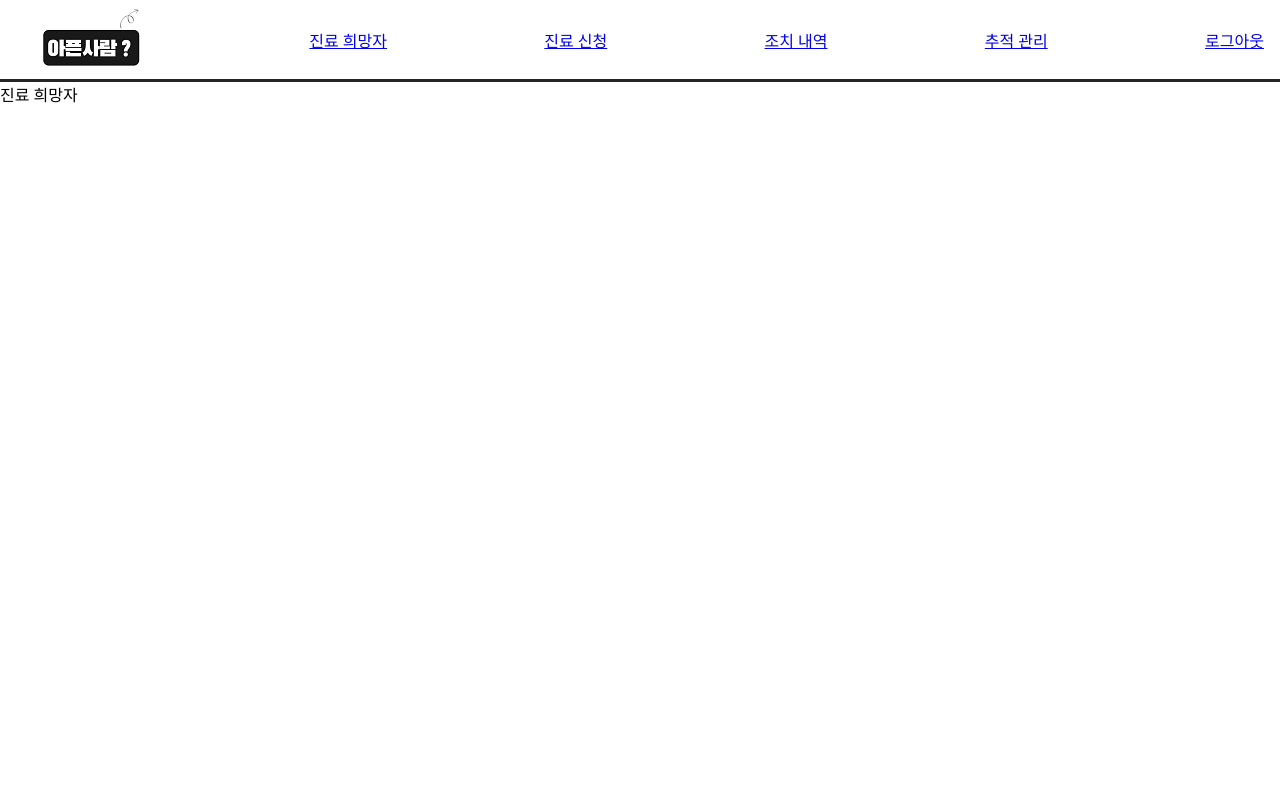
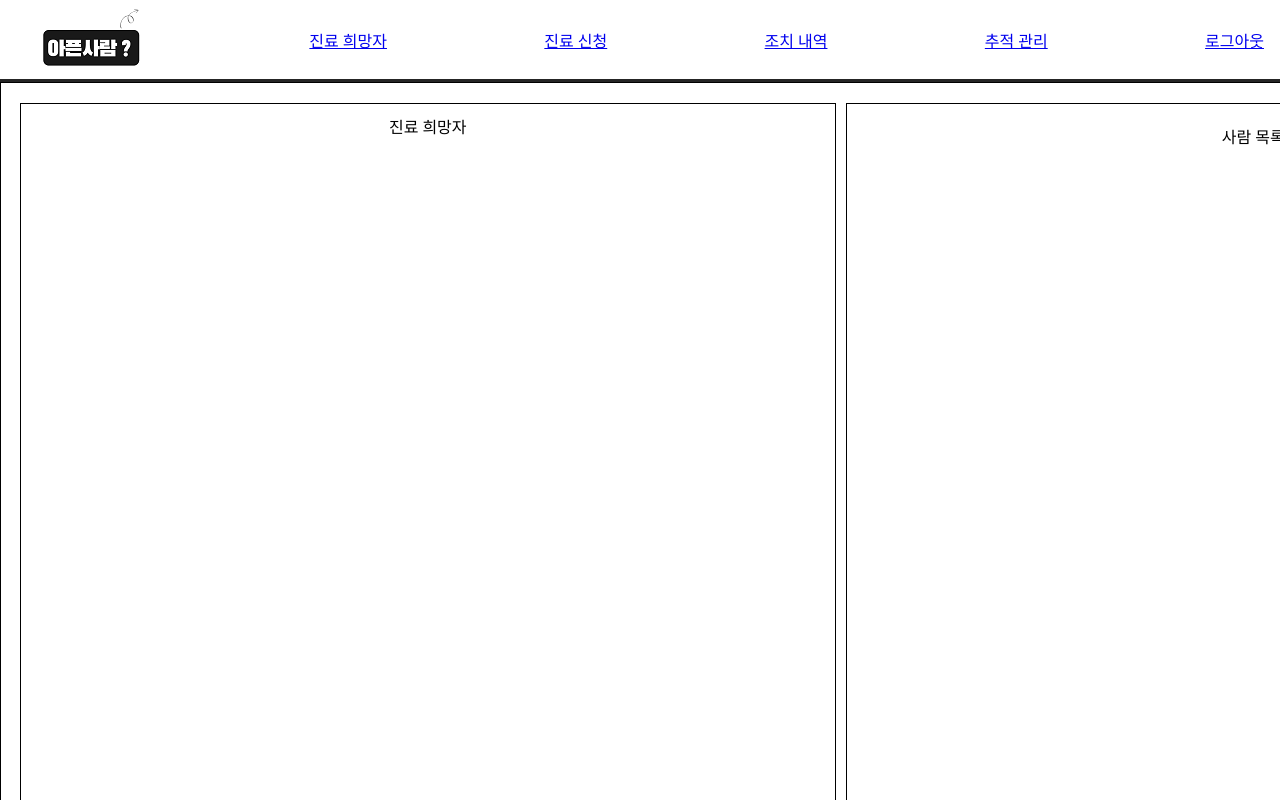
Before and after one commit to osamhack2022-v2/WEB_WHOisSICK_Multi, a React (Create React App) app in the folder web/wis/: page /r1 in a window 1280 px wide. Built offline with nearby package versions, Linux system fonts and the light colour scheme.

Commit message:
ten8_lastcommit

```diff
--- a/web/wis/src/components/shared/Layout.js
+++ b/web/wis/src/components/shared/Layout.js
@@ -6,8 +6,7 @@ function Layout({ children }) {
     <div className={styles.container}>
       <Header />
       <div className={styles.layout}>
-        <div className={styles.contents}>{children}</div>
-
+        {children}
       </div>
     </div>
   );
--- /dev/null
+++ b/web/wis/src/pages/routing.module.css
@@ -0,0 +1,75 @@
+.boxe {
+    box-sizing: border-box;
+
+    /* Auto layout */
+
+    display: flex;
+    flex-direction: row;
+    justify-content: center;
+    align-items: center;
+    padding: 20px;
+    gap: 10px;
+
+    width: 1681px;
+    height: 1597px;
+
+    background: #FFFFFF;
+    border: 1px solid #000000;
+
+    /* Inside auto layout */
+
+    flex: none;
+    order: 1;
+    align-self: stretch;
+    flex-grow: 1;
+}
+
+.leftb {
+    box-sizing: border-box;
+
+/* Auto layout */
+
+display: flex;
+flex-direction: column;
+align-items: center;
+padding: 10px;
+gap: 10px;
+
+width: 815.5px;
+height: 1557px;
+
+background: #FFFFFF;
+border: 1px solid #000000;
+
+/* Inside auto layout */
+
+flex: none;
+order: 0;
+align-self: stretch;
+flex-grow: 1;
+}
+
+.rightb {
+    box-sizing: border-box;
+
+/* Auto layout */
+
+display: flex;
+flex-direction: column;
+align-items: center;
+padding: 20px 10px;
+gap: 10px;
+
+width: 815.5px;
+height: 1557px;
+
+background: #FFFFFF;
+border: 1px solid #000000;
+
+/* Inside auto layout */
+
+flex: none;
+order: 1;
+align-self: stretch;
+flex-grow: 1;
+}
--- a/web/wis/src/pages/routing1.js
+++ b/web/wis/src/pages/routing1.js
@@ -1,10 +1,17 @@
 import Layout from '../components/shared/Layout';
+import styles from './routing.module.css';
 
 function R1() {
   return (
     <Layout>
-      <div>진료 희망자
-      </div>
+      <div1 className={styles.boxe}>
+        <div className={styles.leftb}>
+          진료 희망자
+        </div>
+        <div className={styles.rightb}>
+          사람 목록
+        </div>
+      </div1>
     </Layout>
   );
 }
```
